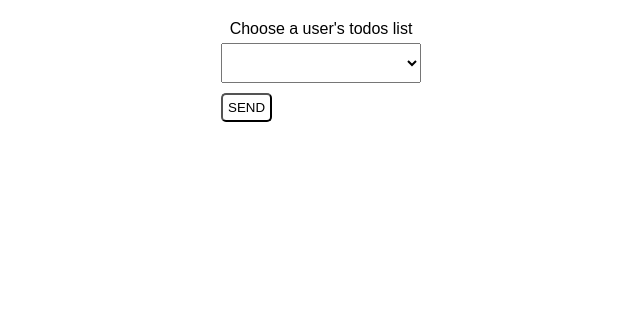
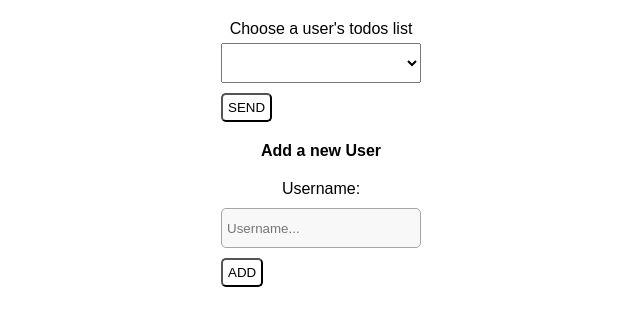
Before and after one commit to aldofiore28/TODOApp, a PHP site: page /templates/chooseUser.phtml in a window 1280 px wide. Shown: the top 326 px of the page, without its empty margins (319-959 px from the left). Run offline with PHP 8.4, Linux system fonts and the light colour scheme; lists and menus that the app fills with data are empty.

Commit message:
added form to a new user

```diff
--- a/public/css/chooseUser.css
+++ b/public/css/chooseUser.css
@@ -29,3 +29,16 @@ input {
     padding: 5px;
     border-radius: 5px;
 }
+
+h4 {
+    text-align: center;
+    margin-top: 20px;
+}
+
+#userName {
+    display: block;
+    width: 100%;
+    height: 40px;
+    background-color: #F8F8F8;
+    border: 1px solid #A6A6A6;
+}
--- a/public/css/todoList.css
+++ b/public/css/todoList.css
@@ -88,3 +88,7 @@ input {
 .todos {
     border-bottom: 1px solid #000000;
 }
+
+.homepage {
+    margin-top: 10px;
+}
--- a/templates/chooseUser.phtml
+++ b/templates/chooseUser.phtml
@@ -21,6 +21,12 @@
             </select>
             <input type="submit" value="SEND">
         </form>
+        <h4>Add a new User</h4>
+        <form method="POST" action="/newUser">
+            <label for="userName">Username:</label>
+            <input id="userName" type="text" placeholder="Username...">
+            <input type="submit" value="ADD">
+        </form>
     </main>
 </body>
 </html>
--- a/templates/homePage.phtml
+++ b/templates/homePage.phtml
@@ -33,6 +33,7 @@
             <input id="date" type="date" name="date">
             <input type="submit" value="Add!">
         </form>
+        <a class="homepage" href="/">Go back to the Homepage!</a>
     </main>
 </body>
 </html>
```
